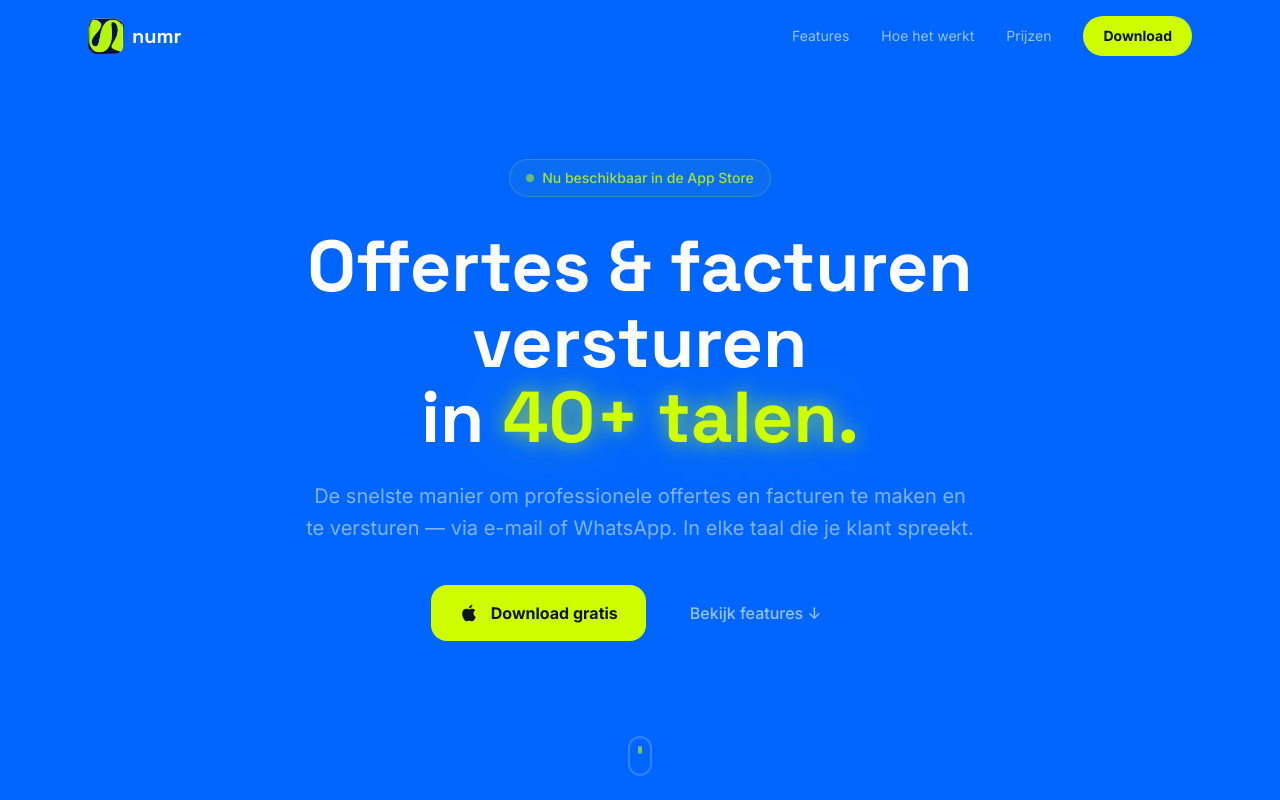
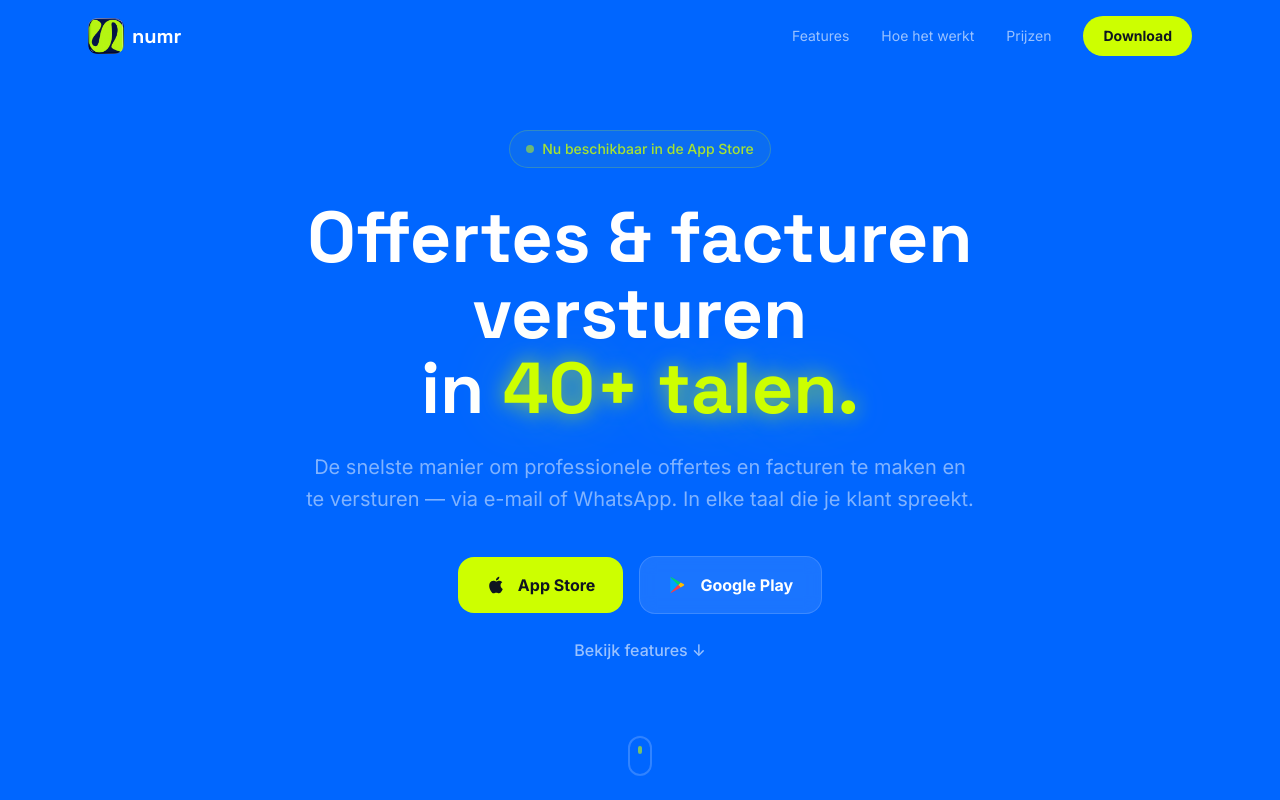
Before and after one commit to numrapp/wesbite, a React (Vite) app: page / in a window 1280 px wide. Shown: the top 800 px of the page. Built offline with nearby package versions, Linux system fonts and the light colour scheme.

Commit message:
feat: Google Play download buttons naast App Store

```diff
--- a/src/components/DownloadCTA.tsx
+++ b/src/components/DownloadCTA.tsx
@@ -2,6 +2,7 @@ import { useEffect, useRef } from 'react'
 import gsap from 'gsap'
 import { ScrollTrigger } from 'gsap/ScrollTrigger'
 import { APP_CONFIG } from '../utils/constants'
+import { AppleIcon, GooglePlayIcon } from './StoreIcons'
 
 gsap.registerPlugin(ScrollTrigger)
 
@@ -31,15 +32,23 @@ export function DownloadCTA() {
             Gratis te downloaden. Start direct met factureren in 40+ talen.
           </p>
 
-          <a href={APP_CONFIG.appStoreUrl} target="_blank" rel="noopener noreferrer" className="inline-flex items-center gap-3 px-8 py-4 bg-white text-black rounded-2xl hover:shadow-[0_0_30px_rgba(255,255,255,0.2)] transition-all duration-200 hover:scale-[1.02]">
-            <svg width="24" height="24" viewBox="0 0 24 24" fill="currentColor">
-              <path d="M18.71 19.5c-.83 1.24-1.71 2.45-3.05 2.47-1.34.03-1.77-.79-3.29-.79-1.53 0-2 .77-3.27.82-1.31.05-2.3-1.32-3.14-2.53C4.25 17 2.94 12.45 4.7 9.39c.87-1.52 2.43-2.48 4.12-2.51 1.28-.02 2.5.87 3.29.87.78 0 2.26-1.07 3.8-.91.65.03 2.47.26 3.64 1.98-.09.06-2.17 1.28-2.15 3.81.03 3.02 2.65 4.03 2.68 4.04-.03.07-.42 1.44-1.38 2.83M13 3.5c.73-.83 1.94-1.46 2.94-1.5.13 1.17-.34 2.35-1.04 3.19-.69.85-1.83 1.51-2.95 1.42-.15-1.15.41-2.35 1.05-3.11z" />
-            </svg>
-            <div className="text-left">
-              <div className="text-[10px] opacity-60 leading-tight">Download in de</div>
-              <div className="text-base font-semibold leading-tight">App Store</div>
-            </div>
-          </a>
+          <div className="flex flex-col sm:flex-row gap-4 justify-center items-center">
+            <a href={APP_CONFIG.appStoreUrl} target="_blank" rel="noopener noreferrer" className="w-full sm:w-auto inline-flex items-center justify-center gap-3 px-8 py-4 bg-white text-black rounded-2xl hover:shadow-[0_0_30px_rgba(255,255,255,0.2)] transition-all duration-200 hover:scale-[1.02]">
+              <AppleIcon size={24} />
+              <div className="text-left">
+                <div className="text-[10px] opacity-60 leading-tight">Download in de</div>
+                <div className="text-base font-semibold leading-tight">App Store</div>
+              </div>
+            </a>
+
+            <a href={APP_CONFIG.playStoreUrl} target="_blank" rel="noopener noreferrer" className="w-full sm:w-auto inline-flex items-center justify-center gap-3 px-8 py-4 bg-white text-black rounded-2xl hover:shadow-[0_0_30px_rgba(255,255,255,0.2)] transition-all duration-200 hover:scale-[1.02]">
+              <GooglePlayIcon size={24} />
+              <div className="text-left">
+                <div className="text-[10px] opacity-60 leading-tight">Ontdek het op</div>
+                <div className="text-base font-semibold leading-tight">Google Play</div>
+              </div>
+            </a>
+          </div>
         </div>
       </div>
     </section>
--- a/src/components/Hero.tsx
+++ b/src/components/Hero.tsx
@@ -1,5 +1,6 @@
 import { useEffect, useRef } from 'react'
 import { APP_CONFIG } from '../utils/constants'
+import { AppleIcon, GooglePlayIcon } from './StoreIcons'
 import gsap from 'gsap'
 
 export function Hero() {
@@ -30,12 +31,18 @@ export function Hero() {
           De snelste manier om professionele offertes en facturen te maken en te versturen — via e-mail of WhatsApp. In elke taal die je klant spreekt.
         </p>
 
-        <div className="flex flex-col sm:flex-row gap-4 justify-center items-center opacity-0">
-          <a href={APP_CONFIG.appStoreUrl} target="_blank" rel="noopener noreferrer" className="group inline-flex items-center gap-3 px-7 py-4 bg-primary text-navy-deep font-bold rounded-2xl hover:shadow-[0_0_40px_rgba(205,255,0,0.3)] transition-all duration-300 hover:scale-[1.02]">
-            <svg width="20" height="20" viewBox="0 0 24 24" fill="currentColor"><path d="M18.71 19.5c-.83 1.24-1.71 2.45-3.05 2.47-1.34.03-1.77-.79-3.29-.79-1.53 0-2 .77-3.27.82-1.31.05-2.3-1.32-3.14-2.53C4.25 17 2.94 12.45 4.7 9.39c.87-1.52 2.43-2.48 4.12-2.51 1.28-.02 2.5.87 3.29.87.78 0 2.26-1.07 3.8-.91.65.03 2.47.26 3.64 1.98-.09.06-2.17 1.28-2.15 3.81.03 3.02 2.65 4.03 2.68 4.04-.03.07-.42 1.44-1.38 2.83M13 3.5c.73-.83 1.94-1.46 2.94-1.5.13 1.17-.34 2.35-1.04 3.19-.69.85-1.83 1.51-2.95 1.42-.15-1.15.41-2.35 1.05-3.11z"/></svg>
-            Download gratis
-          </a>
-          <a href="#features" className="px-7 py-4 text-white/60 hover:text-white font-medium transition-colors">
+        <div className="flex flex-col items-center gap-4 opacity-0">
+          <div className="flex flex-col sm:flex-row gap-4 justify-center items-center">
+            <a href={APP_CONFIG.appStoreUrl} target="_blank" rel="noopener noreferrer" className="group inline-flex items-center gap-3 px-7 py-4 bg-primary text-navy-deep font-bold rounded-2xl hover:shadow-[0_0_40px_rgba(205,255,0,0.3)] transition-all duration-300 hover:scale-[1.02]">
+              <AppleIcon size={20} />
+              App Store
+            </a>
+            <a href={APP_CONFIG.playStoreUrl} target="_blank" rel="noopener noreferrer" className="group inline-flex items-center gap-3 px-7 py-4 bg-white/10 border border-white/15 text-white font-bold rounded-2xl backdrop-blur-sm hover:bg-white/15 hover:shadow-[0_0_40px_rgba(255,255,255,0.15)] transition-all duration-300 hover:scale-[1.02]">
+              <GooglePlayIcon size={20} />
+              Google Play
+            </a>
+          </div>
+          <a href="#features" className="px-7 py-2 text-white/60 hover:text-white font-medium transition-colors">
             Bekijk features &darr;
           </a>
         </div>
--- /dev/null
+++ b/src/components/StoreIcons.tsx
@@ -0,0 +1,22 @@
+interface IconProps {
+  size?: number
+}
+
+export function AppleIcon({ size = 24 }: IconProps) {
+  return (
+    <svg width={size} height={size} viewBox="0 0 24 24" fill="currentColor" aria-hidden="true">
+      <path d="M18.71 19.5c-.83 1.24-1.71 2.45-3.05 2.47-1.34.03-1.77-.79-3.29-.79-1.53 0-2 .77-3.27.82-1.31.05-2.3-1.32-3.14-2.53C4.25 17 2.94 12.45 4.7 9.39c.87-1.52 2.43-2.48 4.12-2.51 1.28-.02 2.5.87 3.29.87.78 0 2.26-1.07 3.8-.91.65.03 2.47.26 3.64 1.98-.09.06-2.17 1.28-2.15 3.81.03 3.02 2.65 4.03 2.68 4.04-.03.07-.42 1.44-1.38 2.83M13 3.5c.73-.83 1.94-1.46 2.94-1.5.13 1.17-.34 2.35-1.04 3.19-.69.85-1.83 1.51-2.95 1.42-.15-1.15.41-2.35 1.05-3.11z" />
+    </svg>
+  )
+}
+
+export function GooglePlayIcon({ size = 24 }: IconProps) {
+  return (
+    <svg width={size} height={size} viewBox="0 0 24 24" aria-hidden="true">
+      <path d="M3.063 3.004a1.5 1.5 0 0 0-.36.97v16.052c0 .376.135.716.36.97l.056.055 8.99-8.99v-.212l-8.99-8.99-.056.145z" fill="#00A0FF" />
+      <path d="M15.09 15.06l-2.98-2.98v-.212l2.98-2.98.067.038 3.55 2.017c1.014.576 1.014 1.519 0 2.096l-3.55 2.017-.067.004z" fill="#FFBC00" />
+      <path d="M15.157 15.056L12.11 12.01l-9.047 9.046c.334.354.885.398 1.507.044l10.587-6.044" fill="#FF3A44" />
+      <path d="M15.157 8.965L4.57 2.922c-.622-.354-1.173-.31-1.507.044l9.047 9.045 3.047-3.046z" fill="#00D46A" />
+    </svg>
+  )
+}
--- a/src/utils/constants.ts
+++ b/src/utils/constants.ts
@@ -13,6 +13,7 @@ export const APP_CONFIG = {
   description: 'De slimste factuur-app van Nederland. Verstuur offertes en facturen in 40+ talen.',
   bundleId: 'com.numr.invoices',
   appStoreUrl: 'https://apps.apple.com/app/numr/id6761337551',
+  playStoreUrl: 'https://play.google.com/store/apps/details?id=com.numr.invoices',
 } as const
 
 export const FEATURES = [
```
